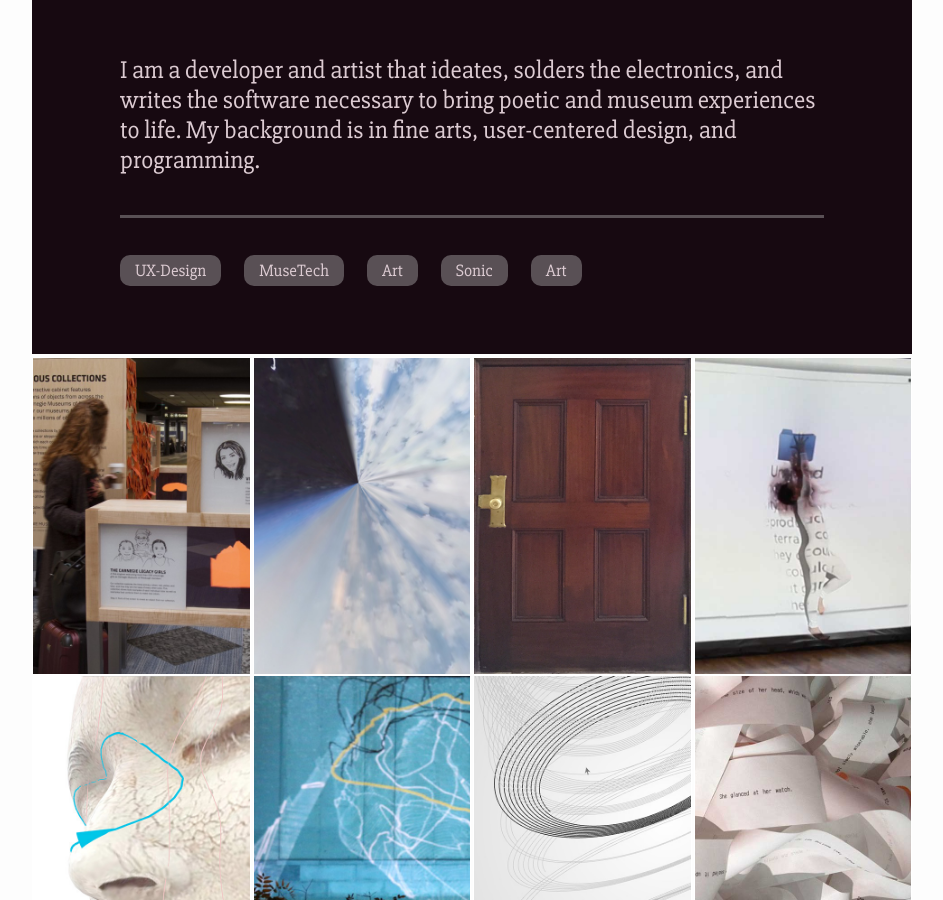
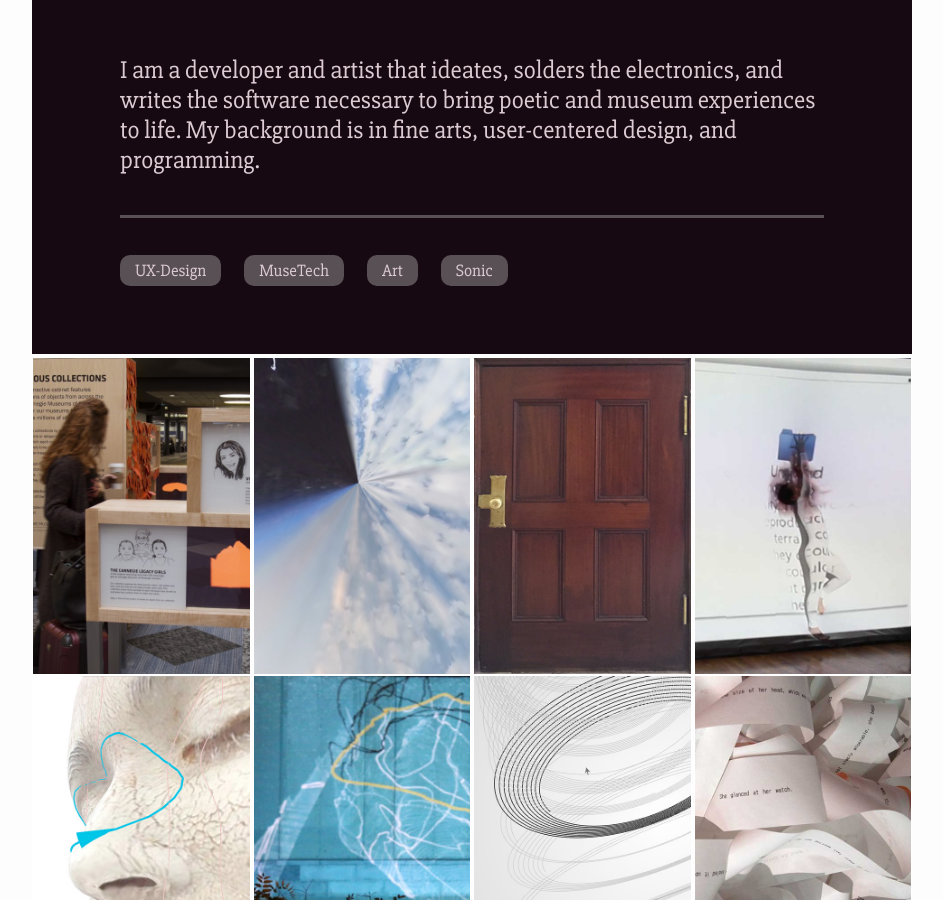
Before and after one commit to crecord/crecord.github.io, a Jekyll site: the page built from index.html, in a window 1280 px wide and 900 px high, scrolled down 630 px. Shown: the whole window, without its empty margins (168-1111 px from the left). Built offline with Jekyll 4.4.1, drawn with Linux system fonts in a browser that asks for light colours; some web fonts are replaced.

Commit message:
category problem

```diff
--- a/_posts/2017-03-17-falling.markdown
+++ b/_posts/2017-03-17-falling.markdown
@@ -2,7 +2,7 @@
 layout: post
 title:  "Falling OBJs"
 date:   2017-03-17 21:17:53
-categories: art
+categories: Art
 thumb: "/assets/thumbs/drift1.jpg"
 permalink: /falling-objs/
 ---
```
